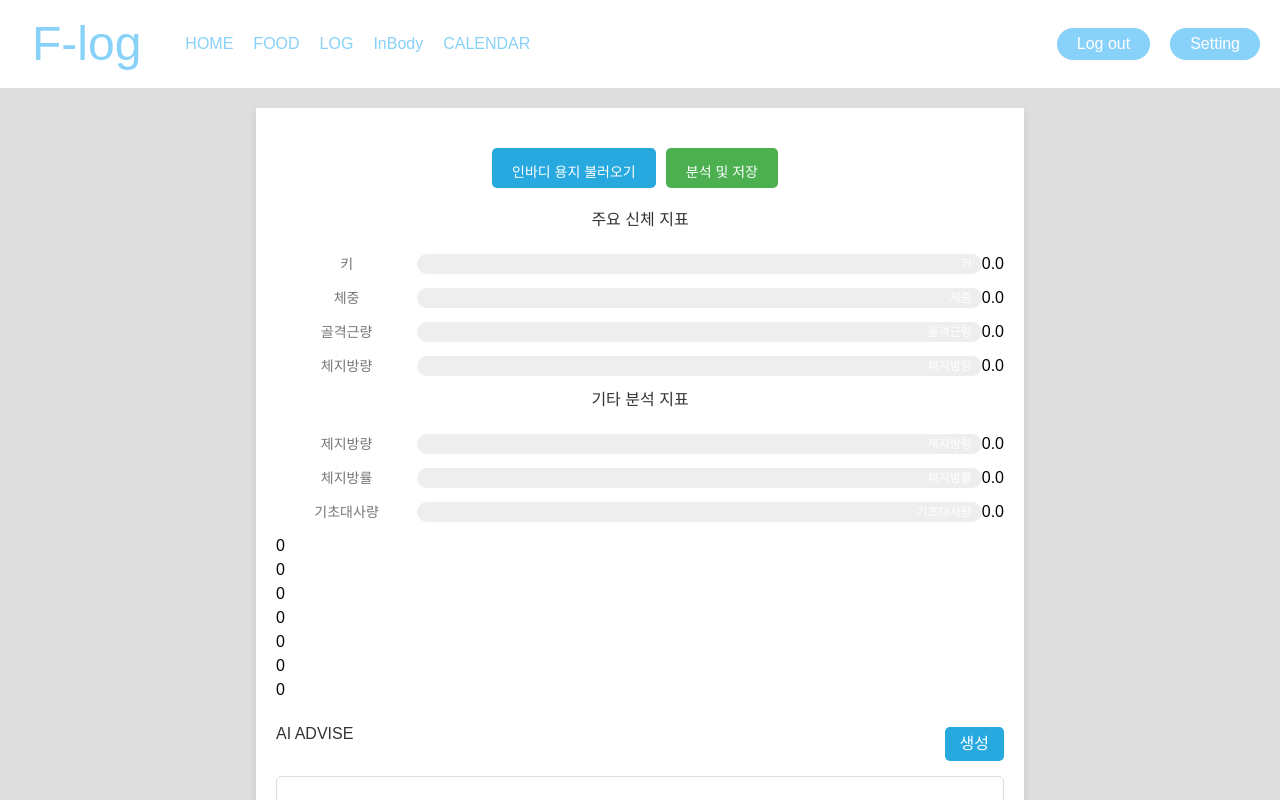
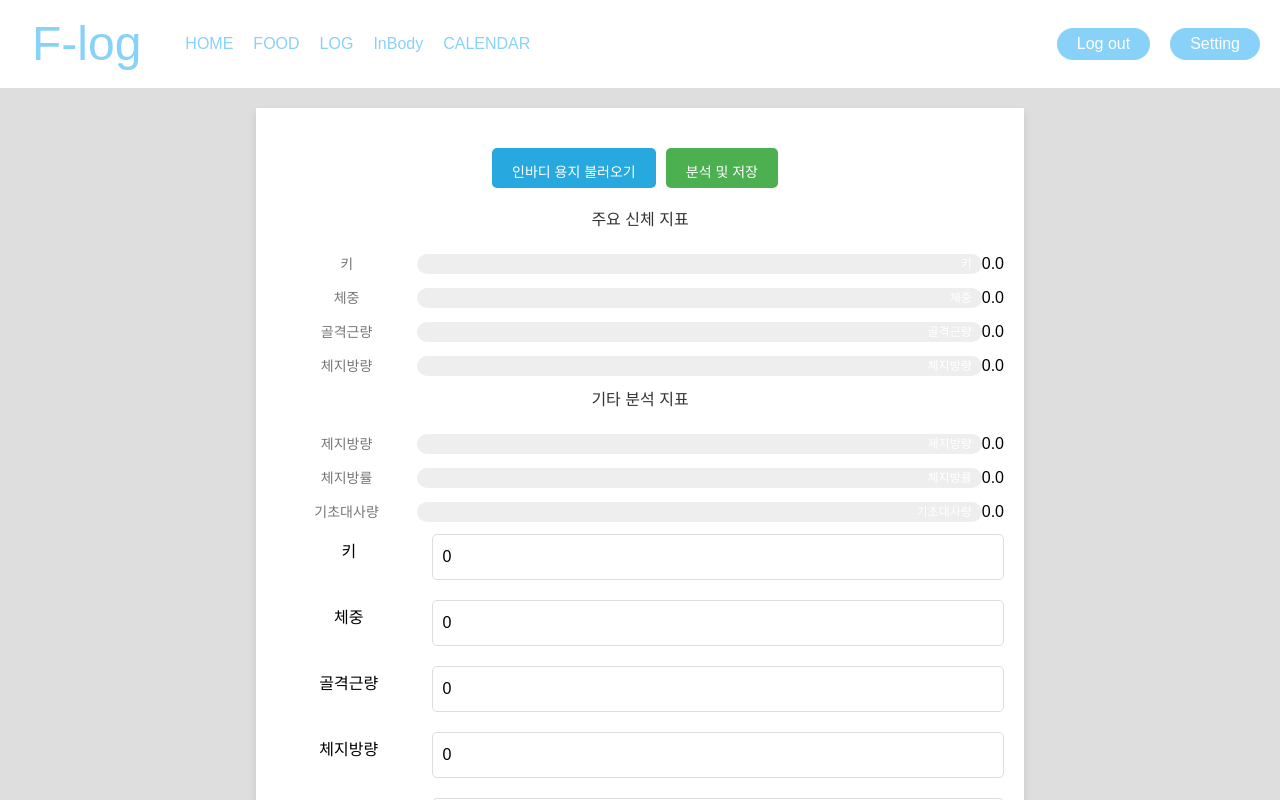
Before and after one commit to F-Log/frontend2, a React (Create React App) app: page /InbodyOcr in a window 1280 px wide. Built offline with nearby package versions, Linux system fonts and the light colour scheme; a web font is replaced by a local one.

Commit message:
feat: 인바디 수기 입력 부분 ui enhancement

```diff
--- a/src/app/components/InbodyOcr.css
+++ b/src/app/components/InbodyOcr.css
@@ -51,24 +51,22 @@
   font-size: 12px;
 }
 
-  .input-group {
+.input-section .input-group {
+  display: flex;
+  align-items: center;
   margin-bottom: 20px;
 }
 
-  .input-group label {
-    display: block;
-    font-size: 14px;
-    color: #555;
-    margin-bottom: 5px;
+.input-section .input-group label {
+  margin-right: 10px;
+  width: 20%; /* 레이블의 너비를 설정 */
 }
 
-  .input-group input {
-    width: calc(100% - 10px);
+.input-section .input-group input {
+  flex: 1; /* 입력 필드가 남은 공간을 모두 차지하도록 설정 */
   padding: 10px;
-    margin-bottom: 10px;
   border: 1px solid #ddd;
   border-radius: 5px;
-    font-size: 16px;
 }
 
 
--- a/src/app/components/inbodyOcr.jsx
+++ b/src/app/components/inbodyOcr.jsx
@@ -186,56 +186,83 @@ function InBody() {
             </div>
 
             <div className="input-section">
+                <div className="input-group">
+                    <label htmlFor="height">키</label>
                     <input
                         type="number"
                         name="height"
+                        id="height"
                         placeholder="Height"
                         value={data.height}
                         onChange={handleChange}
                     />
+                </div>
+                <div className="input-group">
+                    <label htmlFor="bodyWeight">체중</label>
                     <input
                         type="number"
                         name="bodyWeight"
+                        id="bodyWeight"
                         placeholder="Weight"
                         value={data.bodyWeight}
                         onChange={handleChange}
                     />
+                </div>
+                <div className="input-group">
+                    <label htmlFor="muscleMass">골격근량</label>
                     <input
                         type="number"
                         name="muscleMass"
+                        id="muscleMass"
                         placeholder="Muscle Mass"
                         value={data.muscleMass}
                         onChange={handleChange}
                     />
+                </div>
+                <div className="input-group">
+                    <label htmlFor="bodyFatMass">체지방량</label>
                     <input
                         type="number"
                         name="bodyFatMass"
+                        id="bodyFatMass"
                         placeholder="Body Fat Mass"
                         value={data.bodyFatMass}
                         onChange={handleChange}
                     />
+                </div>
+                <div className="input-group">
+                    <label htmlFor="fatFreeMass">제지방량</label>
                     <input
                         type="number"
                         name="fatFreeMass"
+                        id="fatFreeMass"
                         placeholder="Fat Free Mass"
                         value={data.fatFreeMass}
                         onChange={handleChange}
                     />
+                </div>
+                <div className="input-group">
+                    <label htmlFor="bodyFatPercentage">체지방률</label>
                     <input
                         type="number"
                         name="bodyFatPercentage"
+                        id="bodyFatPercentage"
                         placeholder="Body Fat Percentage"
                         value={data.bodyFatPercentage}
                         onChange={handleChange}
                     />
+                </div>
+                <div className="input-group">
+                    <label htmlFor="basalMetabolicRate">체지방률</label>
                     <input
                         type="number"
                         name="basalMetabolicRate"
+                        id="basalMetabolicRate"
                         placeholder="Basal Metabolic Rate"
                         value={data.basalMetabolicRate}
                         onChange={handleChange}
                     />
-
+                </div>
             </div>
 
             {isSaved && <div>인바디 정보가 저장됐습니다.</div>}
```
Lines whose indentation alone changed are shown as unchanged.
